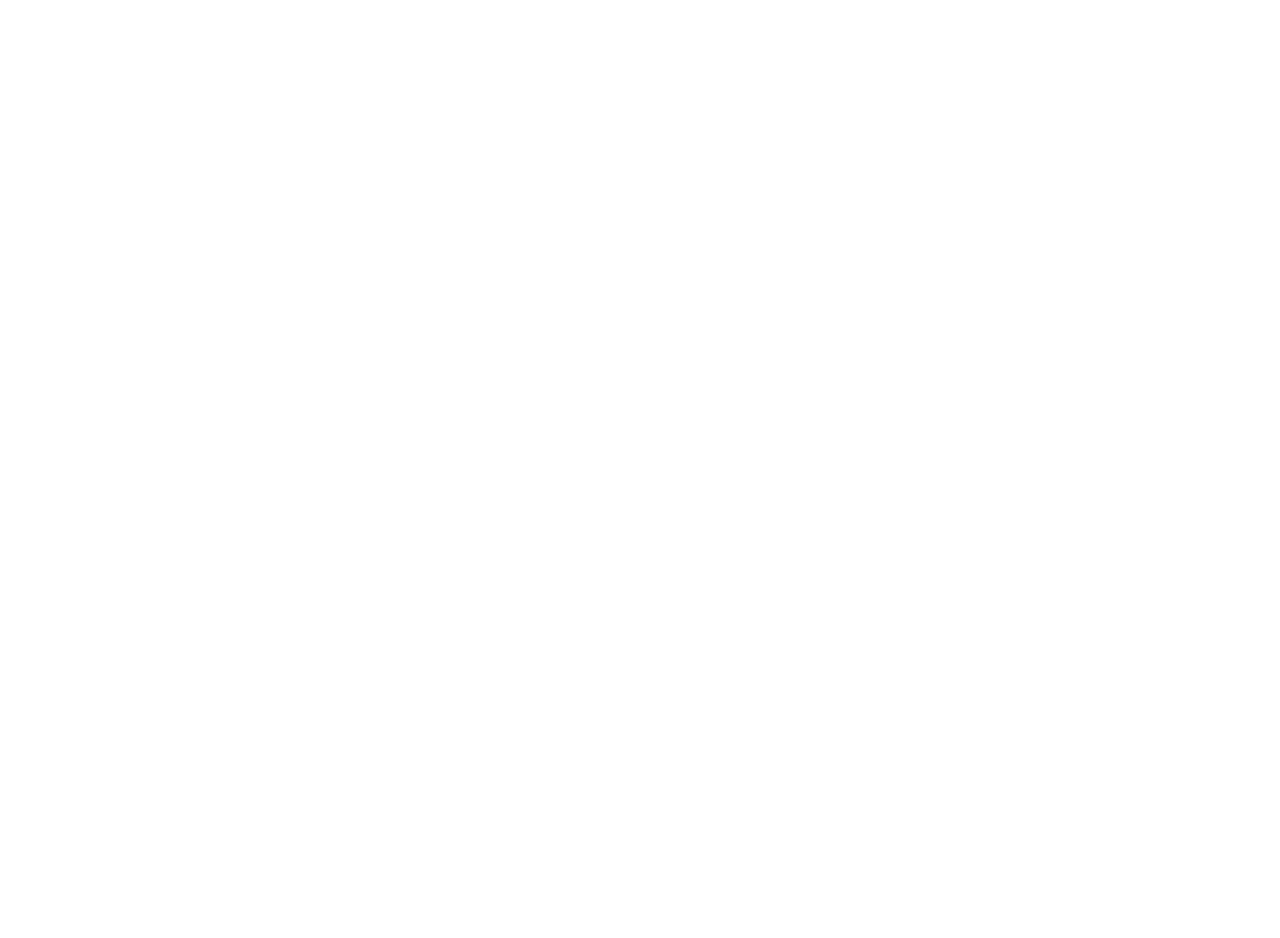
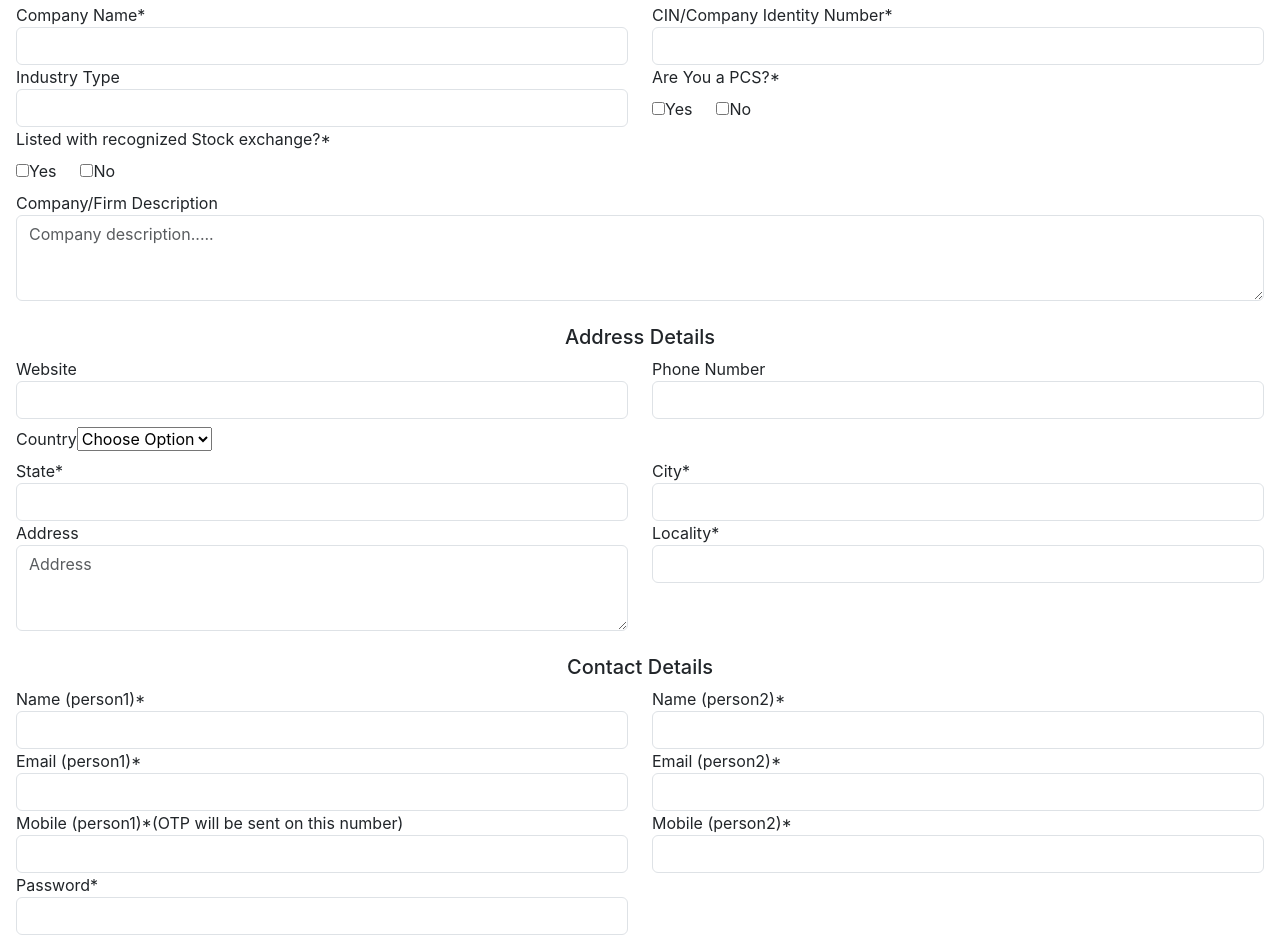
Before and after one commit to adhirajnanda/portal-placement, a React (Create React App) app: page /cregistration in a window 1280 px wide. Before the commit this address had no page. Shown: the part 220-1158 px from the top of the page. Before the commit the page ends 800 px from the top, so only its background shows below. Built offline with nearby package versions, Linux system fonts and the light colour scheme.

Commit message:
Company login & registration

```diff
--- a/package.json
+++ b/package.json
@@ -6,6 +6,7 @@
     "@testing-library/jest-dom": "^5.16.5",
     "@testing-library/react": "^13.4.0",
     "@testing-library/user-event": "^13.5.0",
+    "node-modules": "^1.0.1",
     "react": "^18.2.0",
     "react-dom": "^18.2.0",
     "react-router-dom": "^6.11.2",
--- a/src/App.js
+++ b/src/App.js
@@ -2,9 +2,10 @@ import "./App.css";
 import { BrowserRouter as Router, Route, Routes } from "react-router-dom";
 
 import Navbar from "./components/Navbar";
-import Login from "./components/Login";
+import CLogin from "./components/CLogin";
 import Footer from "./components/Footer";
 import Home from "./components/Home";
+import Cregistration from "./components/Cregistration";
 
 function App() {
   return (
@@ -13,17 +14,34 @@ function App() {
         <Route exact path="/" element={<Home />} />
         <Route
           exact
-          path="/login"
+          path="/clogin"
           element={
             <>
               <Navbar />
-              <Login />
+              <CLogin />
               <Footer />
+
+
+            </>
+          }
+        />
+
+<Route
+          exact
+          path="/cregistration"
+          element={
+            <>
+              <Navbar />
+              <Cregistration/>
+              <Footer />
+
+
             </>
           }
         />
       </Routes>
     </Router>
+
   );
 }
 
--- a/src/components/Login.js
+++ b/src/components/CLogin.js
@@ -1,4 +1,5 @@
 import React from "react";
+import { Link } from "react-router-dom";
 
 function Login() {
   return (
@@ -15,56 +16,32 @@ function Login() {
             </div>
             <div className="col-md-8 col-lg-6 col-xl-4 offset-xl-1">
               <form>
-                <div className="d-flex flex-row align-items-center justify-content-center justify-content-lg-start">
-                  <p className="lead fw-normal mb-0 me-3">Sign in </p>
-                  <button
-                    type="button"
-                    className="btn btn-primary btn-floating mx-1"
-                  >
-                    <i className="fab fa-facebook-f"></i>
-                  </button>
 
-                  <button
-                    type="button"
-                    className="btn btn-primary btn-floating mx-1"
-                  >
-                    <i className="fab fa-twitter"></i>
-                  </button>
 
-                  <button
-                    type="button"
-                    className="btn btn-primary btn-floating mx-1"
-                  >
-                    <i className="fab fa-linkedin-in"></i>
-                  </button>
-                </div>
-
-                <div className="divider d-flex align-items-center my-4">
-                  <p className="text-center fw-bold mx-3 mb-0">Or</p>
-                </div>
-
-                <div className="form-outline mb-4">
+                <div className="form-outline mb-4 mt-5">
+                <label className="form-label" for="form3Example3">
+                    Email address
+                  </label>
                   <input
                     type="email"
                     id="form3Example3"
                     className="form-control form-control-lg"
                     placeholder="Enter a valid email address"
                   />
-                  <label className="form-label" for="form3Example3">
-                    Email address
-                  </label>
+
                 </div>
 
                 <div className="form-outline mb-3">
+                <label className="form-label" for="form3Example4">
+                    Password
+                  </label>
                   <input
                     type="password"
                     id="form3Example4"
                     className="form-control form-control-lg"
                     placeholder="Enter password"
                   />
-                  <label className="form-label" for="form3Example4">
-                    Password
-                  </label>
+
                 </div>
 
                 <div className="d-flex justify-content-between align-items-center">
@@ -94,9 +71,10 @@ function Login() {
                   </button>
                   <p className="small fw-bold mt-2 pt-1 mb-0">
                     Don't have an account?{" "}
-                    <a href="#!" className="link-danger">
-                      Register
-                    </a>
+
+                    <Link to="/cregistration" className="link-danger">
+              Register Here
+            </Link>
                   </p>
                 </div>
               </form>
--- a/src/components/Card.js
+++ b/src/components/Card.js
@@ -52,7 +52,7 @@ function Card() {
           <div className="card-body">
             <h5 className="card-title">Company</h5>
 
-            <Link to={"/login"} className="btn btn-primary">
+            <Link to={"/clogin"} className="btn btn-primary">
               Login
             </Link>
           </div>
--- /dev/null
+++ b/src/components/Cregistration.js
@@ -0,0 +1,184 @@
+import React from "react";
+
+function Cregistration() {
+  return (
+    <div className="wrapper rounded bg-white ms-3 me-3">
+      <div className="h2 mt-4 text-center">Registration Form</div>
+      <div className="h5 mt-4 text-center">
+        Employers/Recruiters Registration
+      </div>
+      div
+      <div className="form">
+
+          <div className="row">
+            <div className="col-md-6 mt-md-0 mt-3">
+              <label>Company Name*</label>
+              <input type="text" className="form-control" required />
+            </div>
+            <div className="col-md-6 mt-md-0 mt-3">
+              <label>CIN/Company Identity Number*</label>
+              <input type="text" className="form-control" required />
+            </div>
+          </div>
+
+          <div className="row">
+            <div className="col-md-6 mt-md-0 mt-3">
+              <label>Industry Type</label>
+              <input type="text" className="form-control" required />
+            </div>
+            <div className="col-md-6 mt-md-0 mt-3">
+              <label>Are You a PCS?*</label>
+              <div className="d-flex align-items-center mt-2">
+                <label className="option">
+                  <input type="checkbox" name="checkbox" />
+                  Yes
+                  <span className="checkmark"></span>
+                </label>
+                <label className="option ms-4">
+                  <input type="checkbox" name="checkbox" />
+                  No
+                  <span className="checkmark"></span>
+                </label>
+              </div>
+            </div>
+          </div>
+          <div className="row">
+            <div className="col-md-6 mt-md-0 mt-3">
+              <label>Listed with recognized Stock exchange?*</label>
+              <div className="d-flex align-items-center mt-2">
+                <label className="option">
+                  <input type="checkbox" name="checkbox" />
+                  Yes
+                  <span className="checkmark"></span>
+                </label>
+                <label className="option ms-4">
+                  <input type="checkbox" name="checkbox" />
+                  No
+                  <span className="checkmark"></span>
+                </label>
+              </div>
+            </div>
+            <div className="form-group shadow-textarea mt-2">
+              <label for="exampleFormControlTextarea6">
+                Company/Firm Description
+              </label>
+              <textarea
+                className="form-control z-depth-1"
+                id="exampleFormControlTextarea6"
+                rows="3"
+                placeholder="Company description....."
+              ></textarea>
+            </div>
+          </div>
+        </div>
+        <div className="main mb-2">
+          <div className="h5 mt-4 text-center">Address Details</div>
+          <div className="row">
+            <div className="col-md-6 mt-md-0 mt-3">
+              <label>Website</label>
+              <input type="text" className="form-control" required />
+            </div>
+            <div className="col-md-6 mt-md-0 mt-3">
+              <label>Phone Number</label>
+              <input type="tel" className="form-control" required />
+            </div>
+          </div>
+
+          <div className=" my-md-2 my-3">
+            <label>Country</label>
+            <select id="sub" required>
+              <option value="" selected hidden>
+                Choose Option
+              </option>
+              <option value="India">India</option>
+              <option value="Usa">Usa</option>
+              <option value="Nepal">Nepal</option>
+              <option value="England">England</option>
+              <option value="Japan">Japan</option>
+            </select>
+          </div>
+          <div className="row">
+            <div className="col-md-6 mt-md-0 mt-3">
+              <label>State*</label>
+              <input type="text" className="form-control" required />
+            </div>
+            <div className="col-md-6 mt-md-0 mt-3">
+              <label>City*</label>
+              <input type="text" className="form-control" required />
+            </div>
+          </div>
+          <div className="row">
+            <div className="col-md-6 mt-md-0 mt-3">
+              <div className="form-group shadow-textarea">
+                <label for="exampleFormControlTextarea6">Address</label>
+                <textarea
+                  className="form-control z-depth-1"
+                  id="exampleFormControlTextarea6"
+                  rows="3"
+                  placeholder="Address"
+                ></textarea>
+              </div>
+            </div>
+            <div className="col-md-6 mt-md-0 mt-3">
+              <label>Locality*</label>
+              <input type="text" className="form-control" required />
+            </div>
+
+        </div>
+
+          <div className="h5 mt-4 text-center">Contact Details</div>
+          <div className="row">
+            <div className="col-md-6 mt-md-0 mt-3">
+              <label>Name (person1)*</label>
+              <input type="text" className="form-control" required />
+            </div>
+            <div className="col-md-6 mt-md-0 mt-3">
+              <label>Name (person2)*</label>
+              <input type="text" className="form-control" required />
+            </div>
+          </div>
+          <div className="row">
+            <div className="col-md-6 mt-md-0 mt-3">
+              <label>Email (person1)*</label>
+              <input type="text" className="form-control" required />
+            </div>
+            <div className="col-md-6 mt-md-0 mt-3">
+              <label>Email (person2)*</label>
+              <input type="text" className="form-control" required />
+            </div>
+          </div>
+          <div className="row">
+            <div className="col-md-6 mt-md-0 mt-3">
+              <label>Mobile (person1)*(OTP will be sent on this number)</label>
+              <input type="text" className="form-control" required />
+            </div>
+            <div className="col-md-6 mt-md-0 mt-3">
+              <label>Mobile (person2)*</label>
+              <input type="text" className="form-control" required />
+            </div>
+            <div className="col-md-6 mt-md-0 mt-3">
+              <label>Password*</label>
+              <input type="password" className="form-control" required />
+              <span>(Minimum 5 characters are required)</span>
+            </div>
+          </div>
+          <br />
+          <p>
+            <b>
+              By clicking Complete Registration, you agree to receive SMS
+              notification for OTP (one time password) from us.
+            </b>{" "}
+          </p>
+
+          <div className="text-center">
+            <button type="button" className="btn btn-primary mb-3">
+              Complete Registration
+            </button>
+          </div>
+
+      </div>
+    </div>
+  );
+}
+
+export default Cregistration;
--- a/src/components/Home.js
+++ b/src/components/Home.js
@@ -9,6 +9,7 @@ function Home() {
       <Navbar />
       <Card />
       <Footer />
+
     </>
   );
 }
```
Also changed, not shown: src/index.css (line endings or trailing spaces), 1 other file (tests, documents, lock files or other folders).
